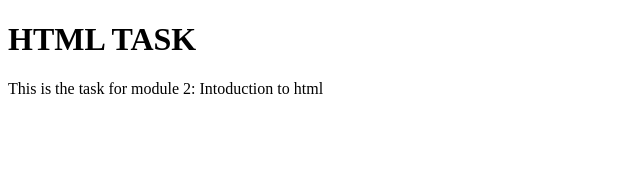
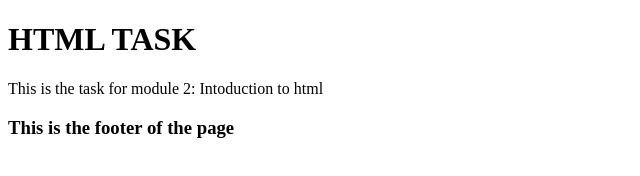
Before and after one commit to mbamamykel77/html-task, a plain HTML site: page index.html in a window 1280 px wide. Shown: the whole page, without its empty margins (0-640 px from the left). Drawn offline with Linux system fonts and the light colour scheme.

Commit message:
stutern index.hmtl task

```diff
--- a/index.html
+++ b/index.html
@@ -11,4 +11,8 @@
 
     <P>This is the task for module 2: Intoduction to html</P>
 </body>
+
+<footer>
+    <h3>This is the footer of the page</h3>
+</footer>
 </html>
```
